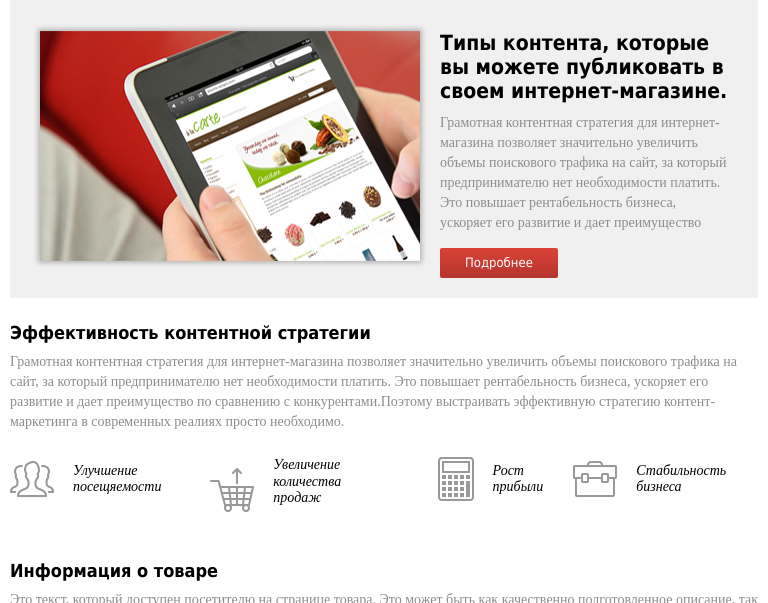
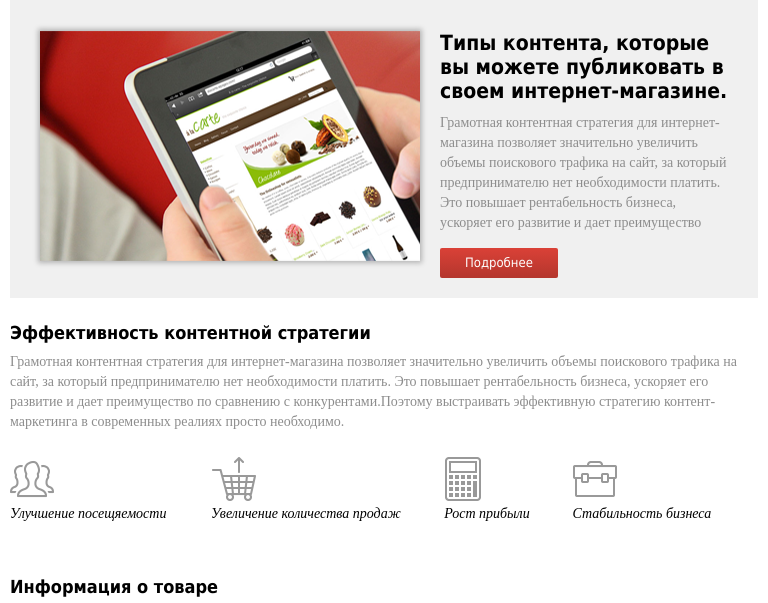
Before and after one commit to scandal0us/layout_test-task-04, a plain HTML site: page index.html in a window 768 px wide. Shown: the part 83-686 px from the top of the page. Drawn offline with Linux system fonts and the light colour scheme.

Commit message:
HTML/CSS makrup was added

```diff
--- a/css/styles.scss
+++ b/css/styles.scss
@@ -118,7 +118,7 @@
 
   &__figures-container figure {
     display: inline-block;
-    margin-right: 20px;
+    margin-right: 10px;
   }
 
   &__figures-container figure img{
@@ -144,4 +144,9 @@
   .site-header__nav-link {
     font-size: 14px;
   }
+
+  .text-section__figures-container figcaption {
+    width: 100%;
+    margin-left: 0px;
+  }
 }
```
Also changed, not shown: css/styles.css, 1 other file.
